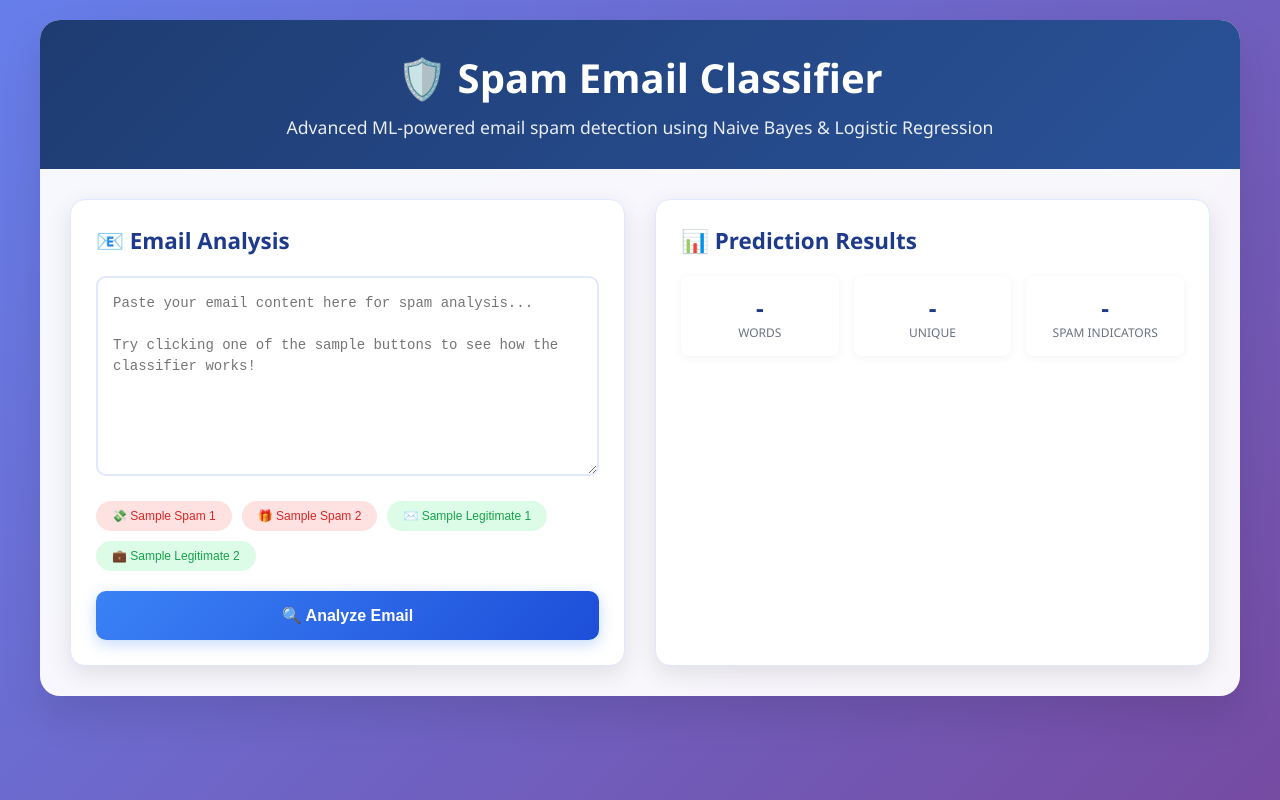
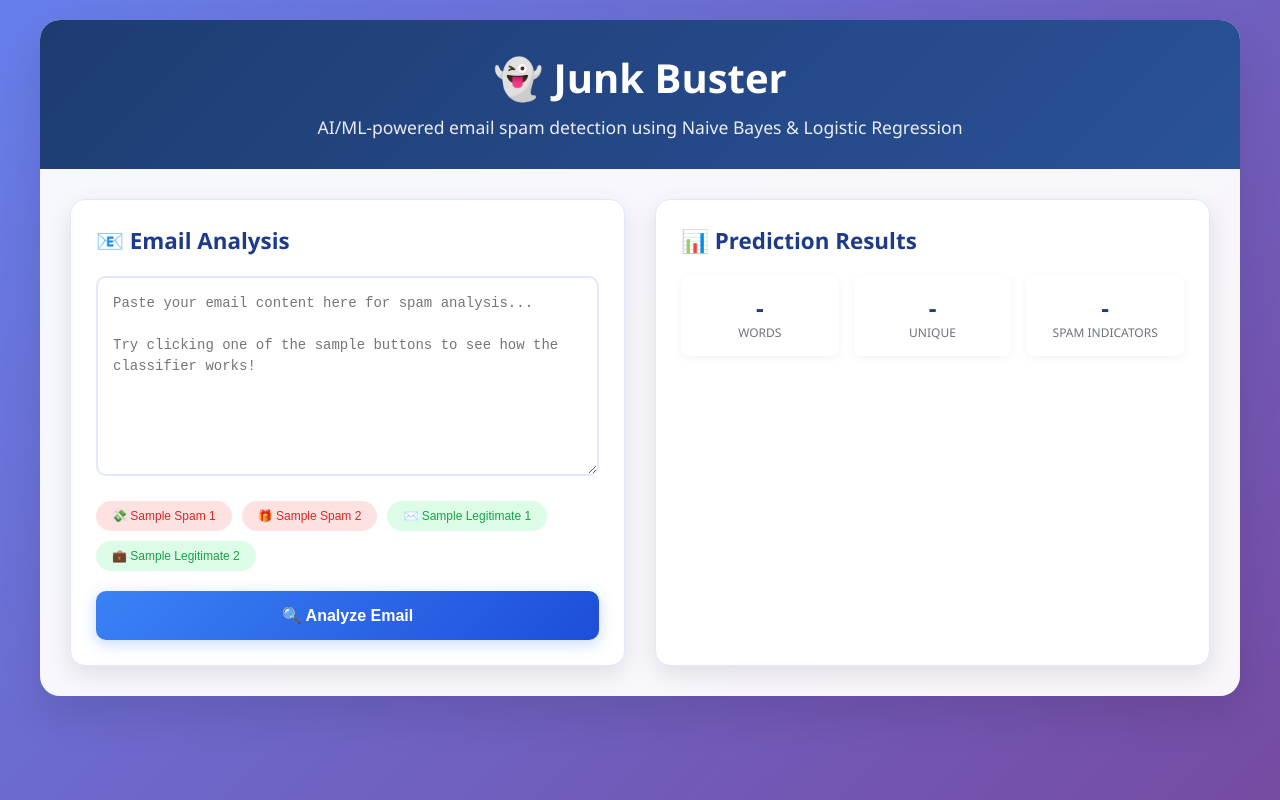
Before and after one commit to toyo-itorii/Junk-Buster, a plain HTML site: page index.html in a window 1280 px wide. Drawn offline with Linux system fonts and the light colour scheme.

Commit message:
Fixed the title

```diff
--- a/index.html
+++ b/index.html
@@ -366,8 +366,8 @@
 <body>
     <div class="container">
         <header class="header">
-            <h1>🛡️ Spam Email Classifier</h1>
-            <p>Advanced ML-powered email spam detection using Naive Bayes & Logistic Regression</p>
+            <h1>👻 Junk Buster</h1>
+            <p>AI/ML-powered email spam detection using Naive Bayes & Logistic Regression</p>
         </header>
 
         <div class="main-content">
```
